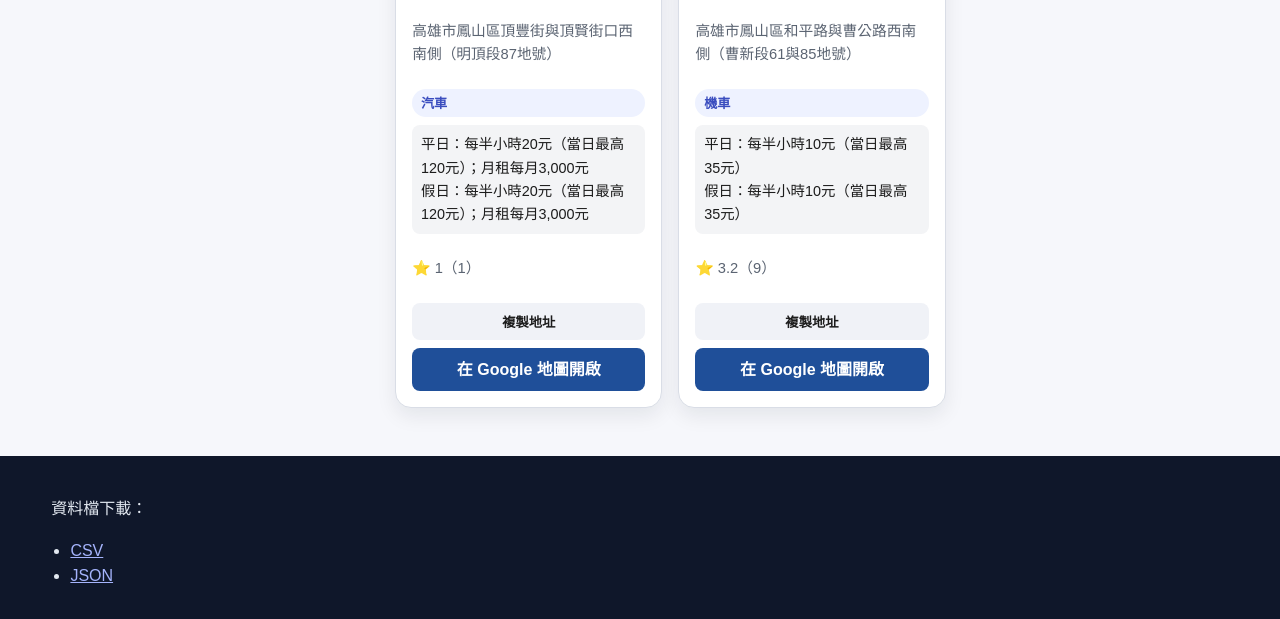
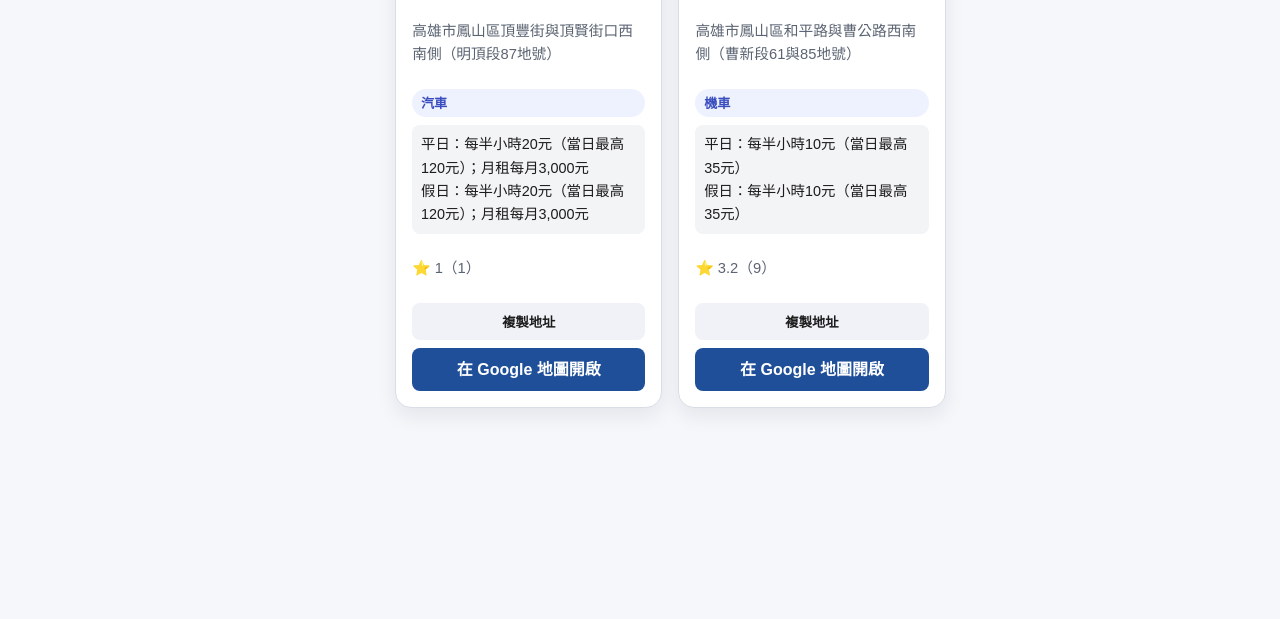
Before and after one commit to ethan-CCY/KH_Parking, a plain HTML site: page index.html in a window 1280 px wide. Shown: the part 9145-9764 px from the top of the page. After the commit the page ends 9601 px from the top, so only its background shows below. Drawn offline with Linux system fonts and the light colour scheme.

Commit message:
Remove dataset download links

```diff
--- a/index.html
+++ b/index.html
@@ -62,16 +62,6 @@
     </section>
   </main>
 
-  <footer class="site-footer">
-    <div class="container">
-      <p>資料檔下載：</p>
-      <ul>
-        <li><a href="kaohsiung_parking_lots_2025-12-25_curated.csv" download>CSV</a></li>
-        <li><a href="kaohsiung_parking_lots_2025-12-25_schema_placephoto_fallback.json" download>JSON</a></li>
-      </ul>
-    </div>
-  </footer>
-
   <script src="assets/app.js"></script>
 </body>
 </html>
```
